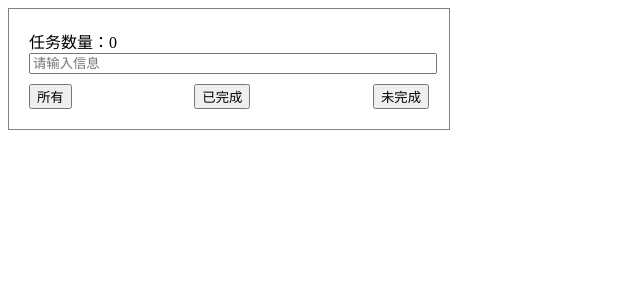
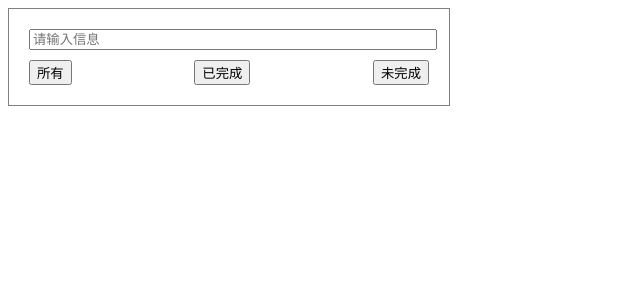
Before and after one commit to coderminer/react-todo, a React (Vite) app: page / in a window 1280 px wide. Shown: the top 300 px of the page, without its empty margins (0-640 px from the left). Built offline with nearby package versions, Linux system fonts and the light colour scheme.

Commit message:
feat: refactor the app

```diff
--- a/src/App.jsx
+++ b/src/App.jsx
@@ -1,74 +1,18 @@
-import { useState, useMemo } from 'react'
-import TodoCount from './TodoCount'
 import TodoForm from './TodoForm'
 import TodoList from './TodoList'
 import TodoFilter from './TodoFilter'
-import { v4 as uuid } from 'uuid'
+
+import { TodoContextProvider } from './context/TodoContext'
 
 function App() {
-  const [count, setCount] = useState(0)
-  const [todos, setTodos] = useState([])
-  const [filter, setFilter] = useState('all')
-
-  const createTodo = (userInput) => {
-    if(!userInput) return
-    setTodos((preTodos) => [
-      {
-        id: uuid(),
-        title: `${todos.length + 1} - ${userInput}`,
-        completed: false
-      },
-      ...preTodos
-    ])
-    setCount(todos.length)
-  }
-
-  const filterTodos = useMemo(() => {
-    let result;
-    switch(filter) {
-      case 'all':
-        result = todos.filter(todo => todo != null)
-        setCount(result.length)
-        return result
-      case 'completed':
-        result =  todos.filter(todo => todo.completed)
-        setCount(result.length)
-        return result
-      case 'uncompleted':
-        result = todos.filter(todo => !todo.completed)
-        setCount(result.length)
-        return result
-      default:
-        result = todos.filter(todo => todo != null)
-        setCount(result.length)
-        return result
-    }
-
-  }, [todos, filter])
-
-  const handleDelete = (todo) => {
-    setTodos((preTodos) => preTodos.filter(item => item.id !== todo.id))
-  }
-
-  const handleComplete = (todo) => {
-    setTodos((preTodos) => preTodos.map(item => {
-      if (item.id === todo.id) {
-        return {
-          ...item,
-          completed: !item.completed
-        }
-      }
-      return item
-    }))
-  }
-
   return (
-    <div style={{ maxWidth: '400px', border: '1px solid grey', padding: '20px'}}>
-      <TodoCount count={count} />
-      <TodoForm createTodo={createTodo} />
-      <TodoList filterTodos={filterTodos} handleComplete={handleComplete} handleDelete={handleDelete} />
-      <TodoFilter setFilter={setFilter} />
-    </div>
+    <TodoContextProvider>
+      <div style={{ maxWidth: '400px', border: '1px solid grey', padding: '20px'}}>
+        <TodoForm />
+        <TodoList  />
+        <TodoFilter />
+      </div>
+    </TodoContextProvider>
   )
 }
 
--- /dev/null
+++ b/src/Constant.js
@@ -0,0 +1,8 @@
+export const ADD_TODO_ITEM = 'add_todo_item'
+export const DEL_TODO_ITEM = 'del_todo_item'
+export const TOGGLE_TODO_ITEM = 'toggle_todo_item'
+export const UPDATE_FILTER = 'update_filter'
+
+export const FILTER_ALL = 'all'
+export const FILTER_COMPLETE = 'complete'
+export const FILTER_UNCOMPLETE = 'uncomplete'
--- a/src/TodoCount.jsx
+++ /dev/null
@@ -1,9 +0,0 @@
-import React from 'react'
-
-const TodoCount = ({ count }) => {
-  return (
-    <div>任务数量：{count}</div>
-  )
-}
-
-export default TodoCount
--- a/src/TodoFilter.jsx
+++ b/src/TodoFilter.jsx
@@ -1,11 +1,16 @@
 import React from 'react'
+import {TodoContext} from './context/TodoContext'
+import { useContext } from 'react'
+import { FILTER_ALL, FILTER_COMPLETE, FILTER_UNCOMPLETE } from './Constant'
 
-const TodoFilter = ({ setFilter }) => {
+const TodoFilter = () => {
+  const {updateFilter} = useContext(TodoContext)
+
   return (
     <div style={{display:'flex', justifyContent: 'space-between'}}>
-        <button onClick={() => setFilter('all')}>所有</button>
-        <button onClick={() => setFilter('completed')}>已完成</button>
-        <button onClick={() => setFilter('uncompleted')}>未完成</button>
+        <button onClick={() => updateFilter(FILTER_ALL)}>所有</button>
+        <button onClick={() => updateFilter(FILTER_COMPLETE)}>已完成</button>
+        <button onClick={() => updateFilter(FILTER_UNCOMPLETE)}>未完成</button>
       </div>
   )
 }
--- a/src/TodoForm.jsx
+++ b/src/TodoForm.jsx
@@ -1,12 +1,16 @@
 import React from 'react'
 import { useState } from 'react'
+import {TodoContext} from './context/TodoContext'
+import { useContext } from 'react'
+import { v4 as uuid } from 'uuid'
 
-const TodoForm = ({ createTodo }) => {
+const TodoForm = () => {
   const [userInput, setUserInput] = useState('')
+  const { addTodo } = useContext(TodoContext)
 
   const handleKeyDown = (e) => {
     if (e.key === 'Enter') {
-      createTodo(userInput)
+      addTodo(userInput)
       setUserInput('')
     }
   }
--- a/src/TodoList.jsx
+++ b/src/TodoList.jsx
@@ -1,13 +1,33 @@
 import React from 'react'
 import TodoListItem from './TodoListItem'
+import { useContext } from 'react'
+import {TodoContext} from './context/TodoContext'
 
-const TodoList = ({ filterTodos, handleComplete, handleDelete }) => {
+
+const applyFilter = (state) => {
+  const { todos, filter } = state
+  switch(filter) {
+    case 'all':
+      return todos
+    case 'complete':
+      return todos.filter(todo => todo.completed)
+    case 'uncomplete':
+      return todos.filter(todo => !todo.completed)
+    default:
+      return todos
+  }
+}
+
+const TodoList = () => {
+  const {state} = useContext(TodoContext)
+  const filterTodos = applyFilter(state)
+
   return (
     <ul style={{listStyle: 'none', margin: 0, padding: 0, marginTop: '10px', marginBottom: '10px'}}>
         {
           filterTodos.map(todo => {
             return (
-              <TodoListItem key={todo.id} todo={todo} handleComplete={handleComplete} handleDelete={handleDelete} />
+              <TodoListItem key={todo.id} todo={todo} />
             )
           })
         }
--- a/src/TodoListItem.jsx
+++ b/src/TodoListItem.jsx
@@ -1,11 +1,15 @@
 import React from 'react'
+import { useContext } from 'react'
+import {TodoContext} from './context/TodoContext'
 
-const TodoListItem = ({ todo, handleComplete, handleDelete }) => {
+const TodoListItem = ({ todo }) => {
+  const { delTodo, toggleTodo } = useContext(TodoContext)
+
   return (
     <li style={{display: 'flex', justifyContent: 'space-between', alignItems: 'center', marginTop: '4px'}} key={todo.id}>
-      <input type="checkbox" value={todo.completed} checked={todo.completed} onChange={() => handleComplete(todo)} />
+      <input type="checkbox" value={todo.completed} checked={todo.completed} onChange={() => toggleTodo(todo.id)} />
       <span style={{ textDecorationLine: todo.completed ? 'line-through' : '' }}>{todo.title}</span>
-      <button onClick={() => handleDelete(todo)}>删除</button>
+      <button onClick={() => delTodo(todo.id)}>删除</button>
     </li>
   )
 }
--- /dev/null
+++ b/src/context/TodoContext.jsx
@@ -0,0 +1,27 @@
+import { useReducer } from "react";
+import { createContext } from "react";
+import { todoReducer } from '../reducer/TodoReducer'
+import { ADD_TODO_ITEM, DEL_TODO_ITEM, TOGGLE_TODO_ITEM, UPDATE_FILTER } from '../Constant'
+
+const initState = {
+    todos: [],
+    filter: 'all'
+}
+
+export const TodoContext = createContext(null)
+
+export const TodoContextProvider = ({ children }) => {
+    const [state, dispatch] = useReducer(todoReducer, initState)
+    const value = {
+        state,
+        addTodo: (todoTitle) => dispatch({ type: ADD_TODO_ITEM, payload: todoTitle }),
+        delTodo: (todoId) => dispatch({ type: DEL_TODO_ITEM, payload: todoId }),
+        toggleTodo: (todoId) => dispatch({ type: TOGGLE_TODO_ITEM, payload: todoId }),
+        updateFilter: (filter) => dispatch({ type: UPDATE_FILTER, payload: filter })
+    }
+    return (
+        <TodoContext.Provider value={value}>
+            {children}
+        </TodoContext.Provider>
+    )
+}
--- /dev/null
+++ b/src/reducer/TodoReducer.js
@@ -0,0 +1,44 @@
+import { ADD_TODO_ITEM, DEL_TODO_ITEM, TOGGLE_TODO_ITEM, UPDATE_FILTER } from '../Constant'
+import { v4 as uuid } from 'uuid'
+
+export const todoReducer = (state, { type, payload }) => {
+    switch(type) {
+        case ADD_TODO_ITEM:
+            {
+                const todos = [...state.todos, { id: uuid(), title: payload, completed: false }]
+                return {
+                    ...state,
+                    todos
+                }
+            }
+        case DEL_TODO_ITEM:
+            {
+                const todos = state.todos.filter(todo => todo.id != payload)
+                return {
+                    ...state,
+                    todos
+                }
+            }
+        case TOGGLE_TODO_ITEM:
+            {
+                const todos = state.todos.map(todo => {
+                    if (todo.id === payload) {
+                        return { ...todo, completed: !todo.completed }
+                    }
+                    return todo
+                })
+
+                return {
+                    ...state,
+                    todos
+                }
+            }
+        case UPDATE_FILTER:
+            return {
+                ...state,
+                filter: payload
+            }
+        default:
+            return state
+    }
+}
```
